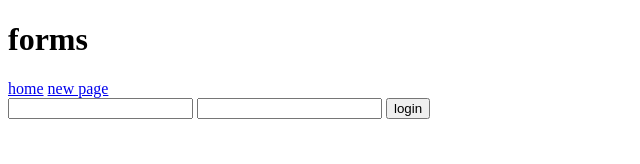
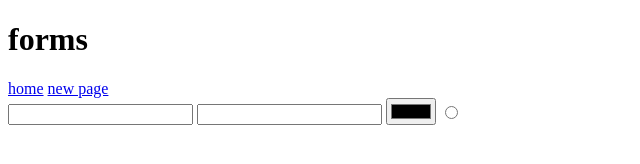
Before and after one commit to snowminer/web_new, a website: page register.html in a window 1280 px wide. Shown: the whole page, without its empty margins (0-640 px from the left). Drawn offline with Linux system fonts and the light colour scheme.

Commit message:
input_only

```diff
--- a/register.html
+++ b/register.html
@@ -11,10 +11,11 @@
     <a href="index.html">home</a>
     <a href="newpage.html">new page</a>
     <br />
-    <form action="" method="POST">
+
       <input type="text" />
       <input type="password" name="" id="" />
-      <button>login</button>
+    <input type="color" name="" id="">
+    <input type="radio" name="" id="">
     </form>
   </body>
 </html>
```
